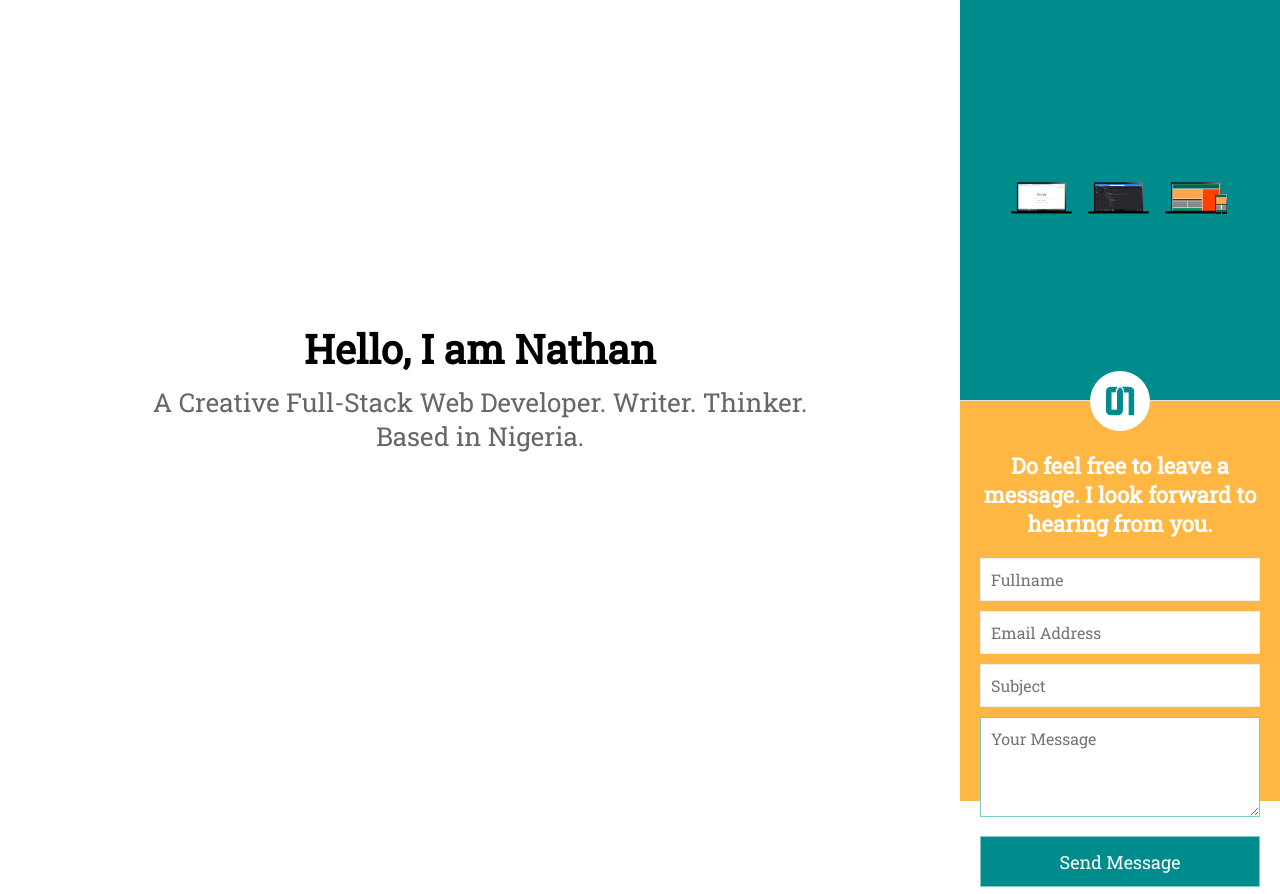
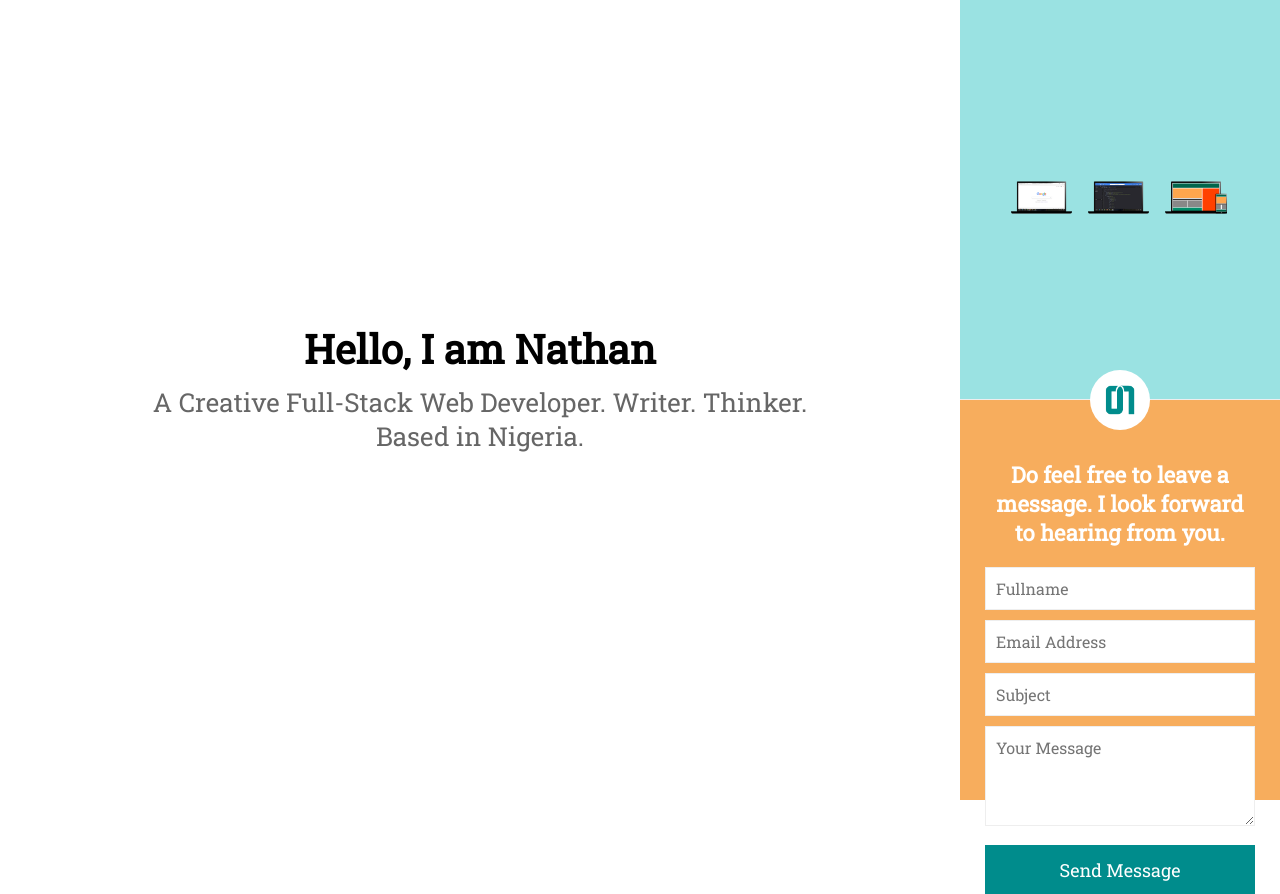
Before and after one commit to dynameek/onathan, a PHP site: page / in a window 1280 px wide. Run offline with PHP 8.4, Linux system fonts and the light colour scheme.

Commit message:
color review

```diff
--- a/css/basic-style.css
+++ b/css/basic-style.css
@@ -8,6 +8,7 @@ body{
 }
 div{
     float: left;
+    box-sizing: border-box;
     width: 100%;
     height: auto;
     font-family: 'Roboto Slab', sans-serif;
@@ -71,8 +72,8 @@ a{
 .skill-sec{
     width: 25%;
     height: 50vh;
-    background: #008c8c;
-    border-bottom: 1px solid #e0e0e0;
+    background: #9AE2E2;
+    border-bottom: 1px solid #eee;
 }
 .skill-item{
     width: 30%;
@@ -110,45 +111,44 @@ a{
     width: 25%;
     height: 50vh;
     box-sizing: border-box;
-    padding: 10px 20px;
+    padding: 10px 25px;
     display: flex;
     flex-direction: column;
     text-align: center;
-    background: #FFB744;
+    background: #F7AD5D;
     color: #fff;
 }
 .c-extra{
     font-size: 22px;
     font-weight: bold;
-    margin-top: 20px;
+    margin-top: 30px;
 }
 .c-form{
     margin: 20px auto;
 }
 
 input, textarea{
+    width: 100%;
+    box-sizing: border-box;
     font-family: 'Roboto Slab', sans-serif;
-    box-sizing: border-box;
-    width: 100%;
+    border: 1px solid #eee;
 }
 .input-txt{
     padding: 10px;
     margin-bottom: 10px;
-    border: 1px solid #eee;
     font-size: 16px;
 }
 .c-form textarea{
     height: 100px;
     padding: 10px;
     margin-bottom: 5px;
-    border: 1px solid #80cbc4;
     font-size: 16px;
 }
 .input-btn{
     font-size: 18px;
     margin-top: 10px;
     padding: 12.5px 0px;
-    border: 1px solid #80cbc4;
+    border: none;
     background: #008c8c;
     color: #fff;
 }
```
